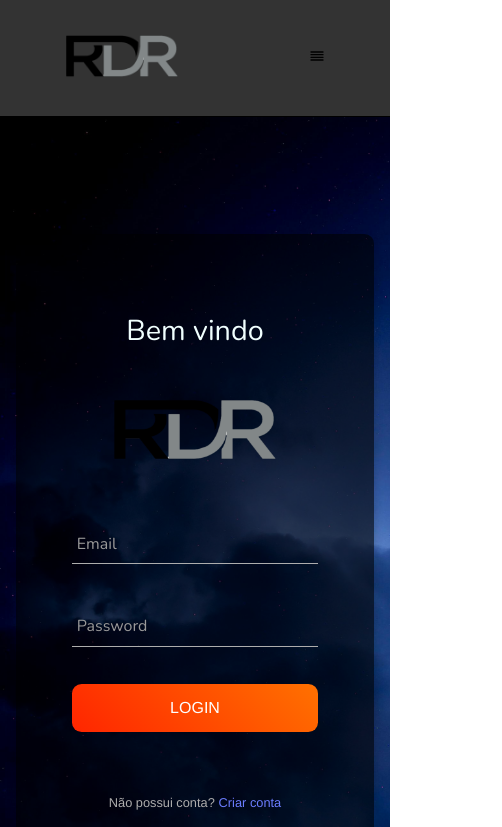
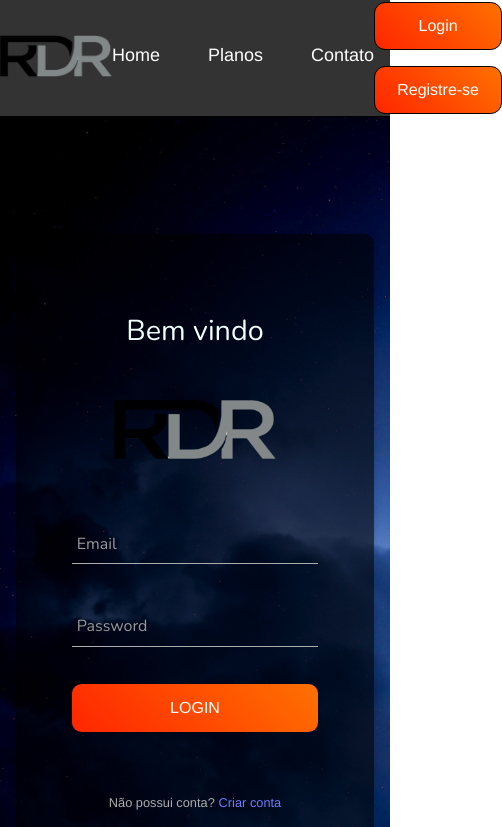
Before and after one commit to Dyeison-Felipe/Rdr_Proj, a React (Create React App) app: page /login in a window 390 px wide. Shown: the top 827 px of the page, 502 px wide, since content can reach past the window. Built offline with nearby package versions, Linux system fonts and the light colour scheme; a web font is replaced by a local one.

Commit message:
chore: arrumado redirecionamento nav

```diff
--- a/src/Components/HeaderInitial/index.js
+++ b/src/Components/HeaderInitial/index.js
@@ -13,9 +13,9 @@ const Index = () => {
         </div>
         <div className="menu">
           <nav>
-            <Link to="">Home</Link>
-            <Link to="">Planos</Link>
-            <Link to="">Contato</Link>
+            <Link to="/">Home</Link>
+            <Link to="/">Planos</Link>
+            <Link to="/">Contato</Link>
           </nav>
         </div>
         <div className="acess">
--- a/src/Components/HeaderInitial/style.css
+++ b/src/Components/HeaderInitial/style.css
@@ -128,29 +128,3 @@ header{
 .icon{
   display: none;
 }
-
-
-
-@media screen and (max-width:850px) {
-  .acess{
-    flex-direction: column;
-  }
-}
-
-@media screen and (max-width:640px){
-  .icon{
-    display: block;
-  }
-
-  .menu nav{
-    display: none;
-  }
-
-  .acess{
-    display: none;
-  }
-
-  .search{
-    flex-direction: column;
-  }
-}
```
